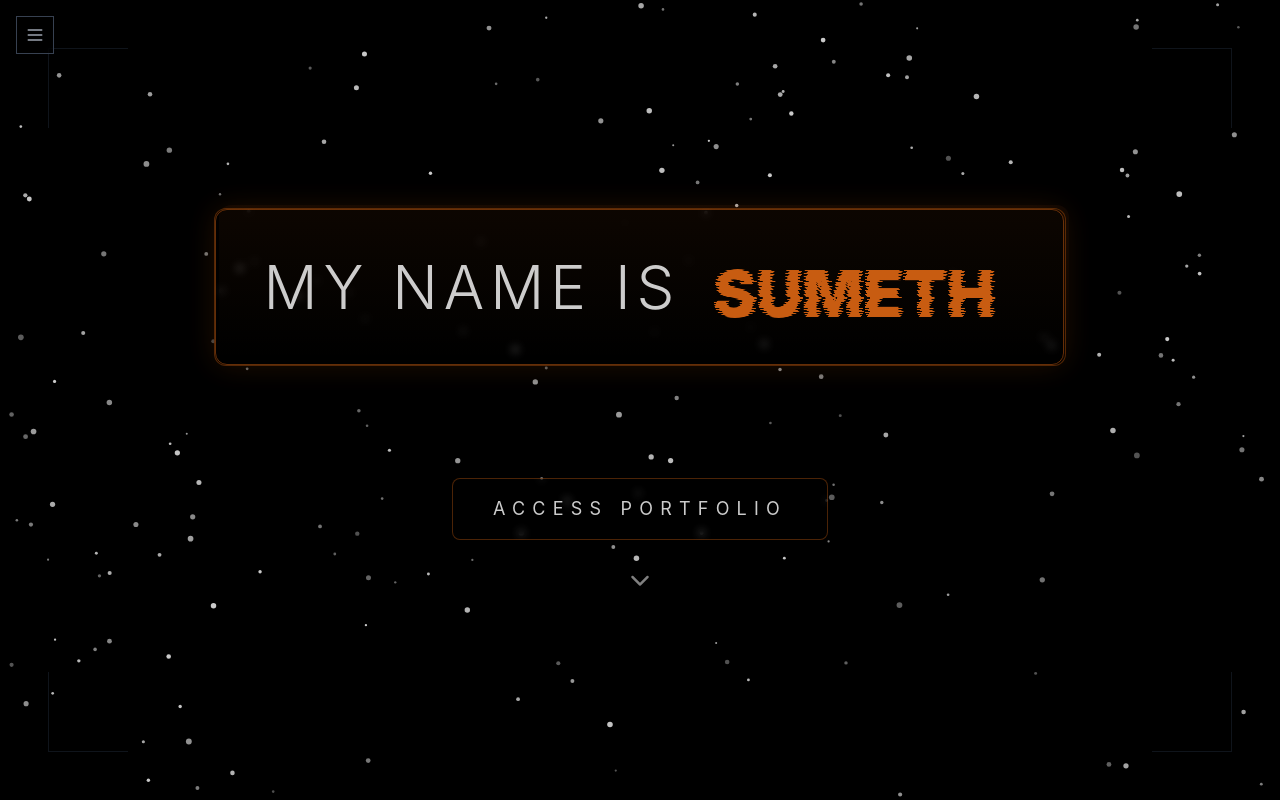
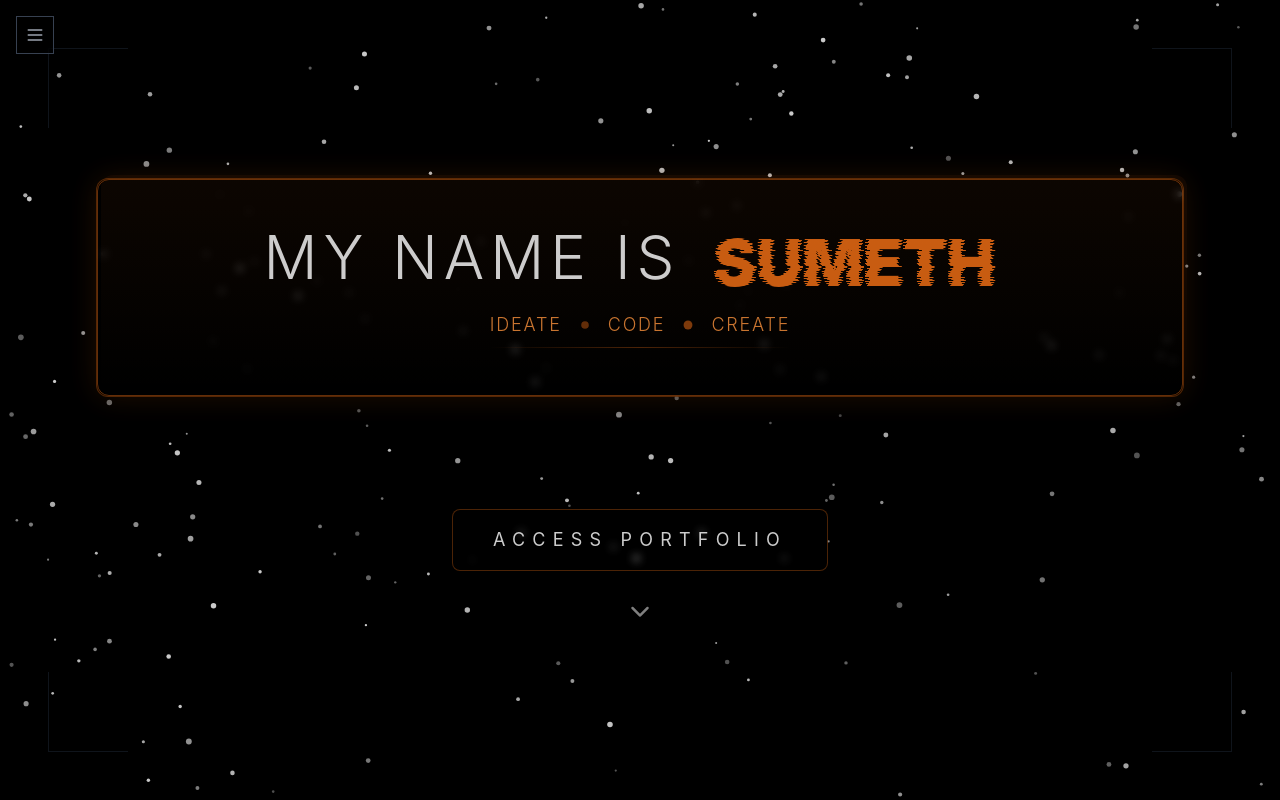
Before and after one commit to SumethD/Portfolio, a React (Create React App) app: page / in a window 1280 px wide. Built offline with nearby package versions, Linux system fonts and the light colour scheme.

Commit message:
Add 'Ideate. Code. Create.' tagline with interactive elements

```diff
--- a/src/App.jsx
+++ b/src/App.jsx
@@ -126,6 +126,75 @@ const App = () => {
                       SUMETH
                     </FuzzyText>
                   </h1>
+
+                  {/* Tagline with animation */}
+                  <div className="mt-6 relative">
+                    <motion.div
+                      className="flex items-center justify-center space-x-3 sm:space-x-5"
+                      initial={{ opacity: 0, y: 10 }}
+                      animate={{ opacity: 1, y: 0 }}
+                      transition={{ duration: 0.8, delay: 0.6 }}
+                    >
+                      <motion.span
+                        className="text-md sm:text-lg text-orange-400/80 tracking-widest font-light"
+                        whileHover={{ color: "#ffffff", scale: 1.05 }}
+                        transition={{ duration: 0.2 }}
+                      >
+                        IDEATE
+                      </motion.span>
+
+                      <motion.div
+                        className="w-1.5 h-1.5 bg-orange-500/50 rounded-full"
+                        animate={{
+                          scale: [1, 1.5, 1],
+                          opacity: [0.5, 1, 0.5]
+                        }}
+                        transition={{
+                          repeat: Infinity,
+                          duration: 2,
+                          ease: "easeInOut"
+                        }}
+                      />
+
+                      <motion.span
+                        className="text-md sm:text-lg text-orange-400/80 tracking-widest font-light"
+                        whileHover={{ color: "#ffffff", scale: 1.05 }}
+                        transition={{ duration: 0.2 }}
+                      >
+                        CODE
+                      </motion.span>
+
+                      <motion.div
+                        className="w-1.5 h-1.5 bg-orange-500/50 rounded-full"
+                        animate={{
+                          scale: [1, 1.5, 1],
+                          opacity: [0.5, 1, 0.5]
+                        }}
+                        transition={{
+                          repeat: Infinity,
+                          duration: 2,
+                          delay: 0.6,
+                          ease: "easeInOut"
+                        }}
+                      />
+
+                      <motion.span
+                        className="text-md sm:text-lg text-orange-400/80 tracking-widest font-light"
+                        whileHover={{ color: "#ffffff", scale: 1.05 }}
+                        transition={{ duration: 0.2 }}
+                      >
+                        CREATE
+                      </motion.span>
+                    </motion.div>
+
+                    {/* Underline accent */}
+                    <motion.div
+                      className="h-[1px] bg-gradient-to-r from-transparent via-orange-500/30 to-transparent mt-2 w-full"
+                      initial={{ scaleX: 0 }}
+                      animate={{ scaleX: 1 }}
+                      transition={{ duration: 1, delay: 1 }}
+                    />
+                  </div>
                 </motion.div>
 
                 {/* Enhanced Portfolio Access Button */}
```
